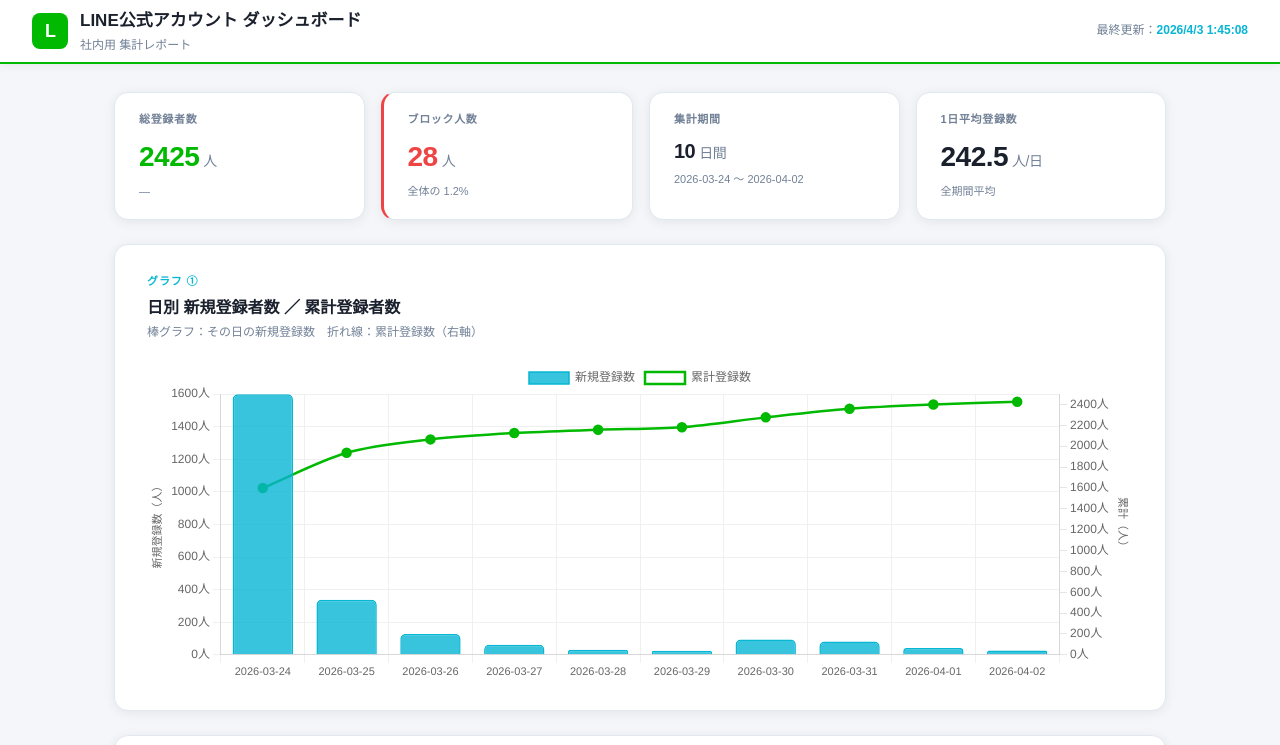
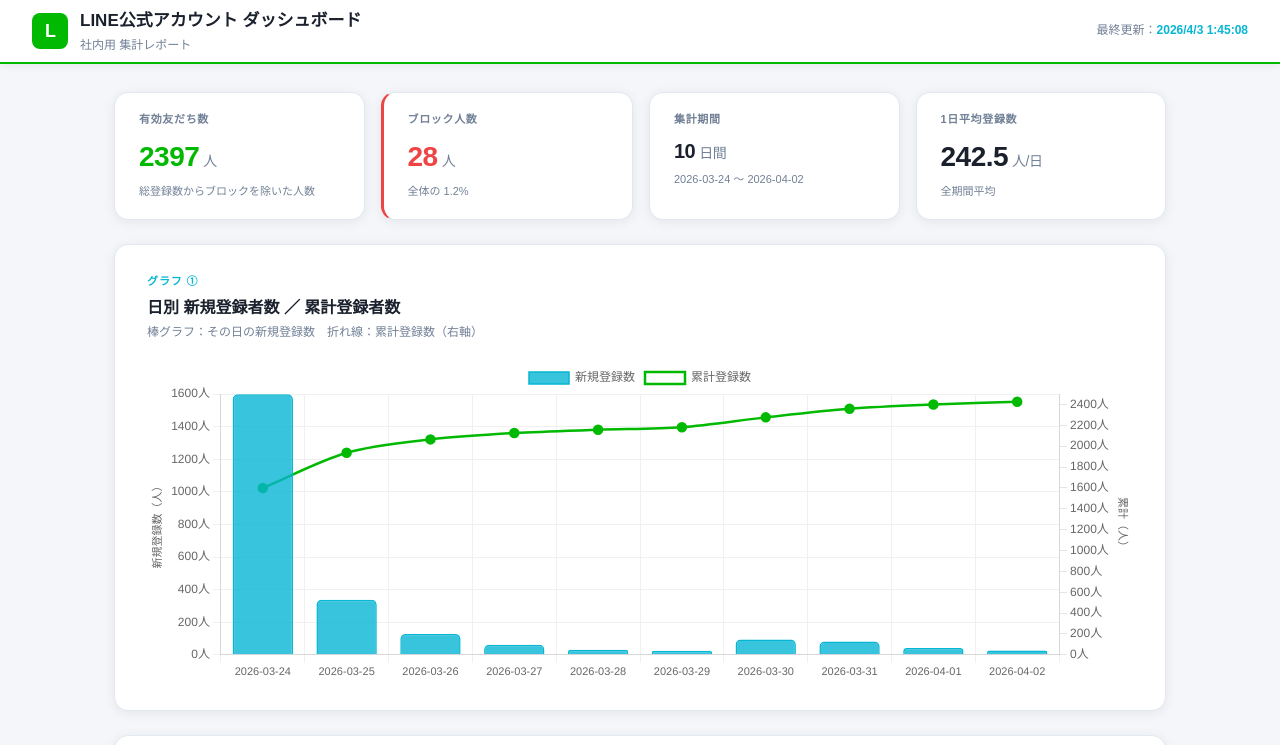
Before and after one commit to yui-s-lang/kamome-line-dashboard, a plain HTML site: page index.html in a window 1280 px wide. Shown: the top 745 px of the page. Drawn offline with nearby package versions, Linux system fonts and the light colour scheme.

Commit message:
Update index.html

```diff
--- a/index.html
+++ b/index.html
@@ -377,9 +377,9 @@
     <!-- 概要バナー -->
     <div class="summary-bar" id="summary-bar">
       <div class="summary-item accent">
-        <div class="label">総登録者数</div>
+        <div class="label">有効友だち数</div><!-- 名称変更：総登録者数 → 有効友だち数 -->
         <div class="value" id="kpi-total">—<span>人</span></div>
-        <div class="sub" id="kpi-period">—</div>
+        <div class="sub" id="kpi-period">総登録数からブロックを除いた人数</div>
       </div>
       <!-- ========================================================
            【追加①】ブロック人数KPIカード
@@ -719,8 +719,9 @@
 /* ============================================================
    【表示】renderSummary
    ============================================================
-   概要バナー（総登録者数・期間・1日平均）を表示します。
+   概要バナー（有効友だち数・期間・1日平均）を表示します。
    【追加①】ブロック人数も合わせて集計・表示します。
+   有効友だち数 = 総登録者数 - ブロック人数
    ============================================================ */
 function renderSummary() {
   const total = rawData.length;
@@ -728,7 +729,7 @@
   const sortedDates = Object.keys(dateMap).sort();
   const days = sortedDates.length;
 
-  document.getElementById("kpi-total").innerHTML = `${total}<span>人</span>`;
+  // kpi-total（有効友だち数）は blockedCount 確定後に下で設定
   document.getElementById("kpi-days").innerHTML  = `${days}<span>日間</span>`;
   document.getElementById("kpi-avg").innerHTML   =
     `${days > 0 ? (total / days).toFixed(1) : "—"}<span>人/日</span>`;
@@ -744,6 +745,11 @@
   // ========================================================
   const blockedCount = rawData.filter(row => Number(row.blocked_flag) === 1).length;
   const blockedRate  = total > 0 ? ((blockedCount / total) * 100).toFixed(1) : "0.0";
+
+  // 有効友だち数 = 総登録者数 - ブロック人数
+  const activeCount = total - blockedCount;
+  document.getElementById("kpi-total").innerHTML = `${activeCount}<span>人</span>`;
+
   document.getElementById("kpi-blocked").innerHTML =
     `${blockedCount}<span>人</span>`;
   document.getElementById("kpi-blocked-rate").textContent =
```
